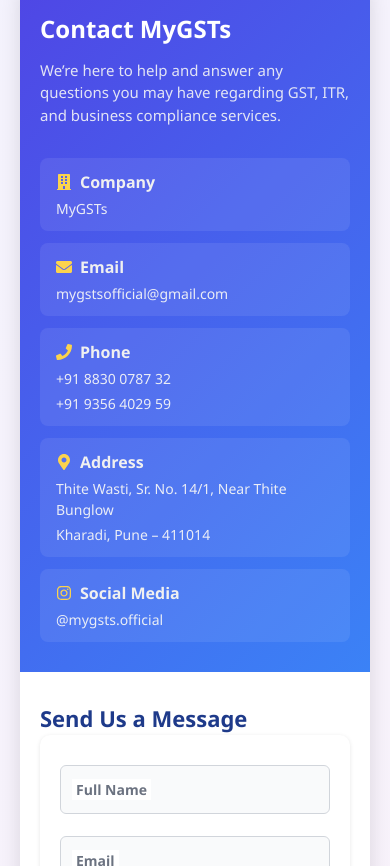
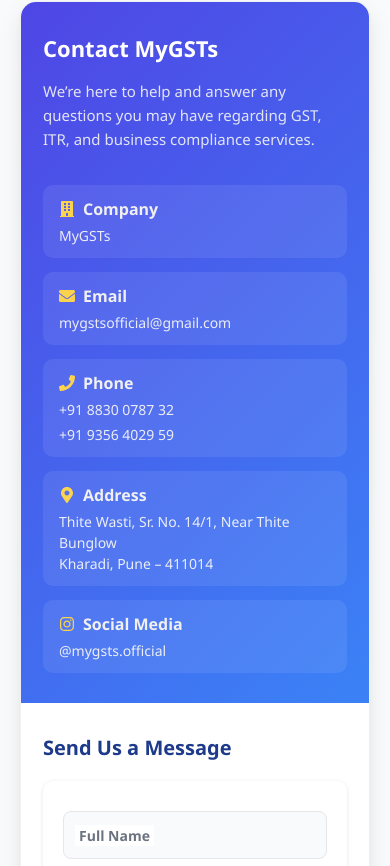
Before and after one commit to w-aniket/MyGSTs-Frontend, a React (Vite) app: page / in a window 390 px wide. Shown: the part 4998-5864 px from the top of the page. Built offline with nearby package versions, Linux system fonts and the light colour scheme; no server answers.

Commit message:
style: Enhance ContactForm and Footer styles for improved layout and responsiveness; update contact links to be clickable

```diff
--- a/src/Component/ContactForm/ContactForm.css
+++ b/src/Component/ContactForm/ContactForm.css
@@ -1,40 +1,56 @@
+/* ===============================
+   Contact Wrapper
+================================ */
 .contact-wrapper {
   display: flex;
   justify-content: center;
-  align-items: center;
+  align-items: flex-start;
   margin-top: 5rem;
-  /* min-height: 100vh; */
-  /* background: #f3f4f6; */
-  padding: 20px;
+  padding: 40px 20px;
+  background: #f8fafc;
   font-family: "Segoe UI", sans-serif;
 }
 
+/* ===============================
+   Contact Card
+================================ */
 .contact-card {
   display: flex;
   flex-wrap: wrap;
-  background: #ffffff;
   width: 100%;
-  max-width: 900px;
-  border-radius: 12px;
+  max-width: 920px;
+
+  border-radius: 16px;
   overflow: hidden;
-  box-shadow: 0 6px 20px rgba(0, 0, 0, 0.12);
-  min-height: auto; /* remove large min-height */
+
+  background: rgba(255, 255, 255, 0.9);
+  backdrop-filter: blur(10px);
+
+  border: 1px solid rgba(0,0,0,0.06);
+
+  box-shadow:
+    0 10px 25px rgba(0,0,0,0.08),
+    0 4px 10px rgba(0,0,0,0.04);
 }
 
-/* Left Section */
+/* ===============================
+   Left Section
+================================ */
 .contact-left {
   flex: 1;
-  padding: 30px 20px; /* reduce padding */
-  background: linear-gradient(135deg, #4f46e5, #3b82f6);
+  padding: 35px 28px;
+
+  background: linear-gradient(135deg,#4f46e5,#3b82f6);
   color: #f3f4f6;
+
   display: flex;
   flex-direction: column;
-  justify-content: center; /* center vertically */
-  gap: 12px; /* reduce gap */
+  justify-content: center;
+  gap: 14px;
 }
 
 .business-title {
-  font-size: 24px;
+  font-size: 26px;
   font-weight: 800;
   color: #ffffff;
 }
@@ -43,22 +59,29 @@
   font-size: 15px;
   opacity: 0.9;
   margin-bottom: 20px;
+  line-height: 1.6;
 }
 
+/* ===============================
+   Info Blocks
+================================ */
 .business-block {
-  background: rgba(255, 255, 255, 0.08);
+  background: rgba(255,255,255,0.08);
   padding: 12px 16px;
-  border-radius: 8px;
-  transition: 0.3s;
+  border-radius: 10px;
+
+  transition: all 0.25s ease;
 }
 
 .business-block:hover {
-  background: rgba(255, 255, 255, 0.15);
+  background: rgba(255,255,255,0.18);
+  transform: translateY(-2px);
 }
 
 .business-block h4 {
   display: flex;
   align-items: center;
+
   font-size: 16px;
   font-weight: 600;
   color: #f0f0f0;
@@ -76,18 +99,31 @@
   opacity: 0.95;
 }
 
-/* Right Section */
+/* clickable links */
+.business-block a {
+  color: inherit;
+  text-decoration: none;
+}
+
+.business-block a:hover {
+  text-decoration: underline;
+}
+
+/* ===============================
+   Right Section
+================================ */
 .contact-right {
   flex: 1;
-  padding: 30px 20px; /* reduce padding */
+  padding: 35px 28px;
+
   display: flex;
   flex-direction: column;
-  justify-content: center; /* center vertically */
+  justify-content: center;
 }
 
 .contact-right h2 {
   font-size: 22px;
-  margin-bottom: 15 px;
+  margin-bottom: 18px;
   color: #1e3a8a;
   font-weight: 700;
 }
@@ -95,10 +131,12 @@
 .contact-right form {
   display: flex;
   flex-direction: column;
-  gap: 12px; /* reduce gap between inputs */
+  gap: 14px;
 }
 
-/* Floating Label Inputs */
+/* ===============================
+   Floating Label Inputs
+================================ */
 .input-group {
   position: relative;
 }
@@ -106,28 +144,39 @@
 .input-group input,
 .input-group textarea {
   width: 100%;
+
   padding: 14px 12px 10px;
+
   background: #f9fafb;
-  border: 1px solid #d1d5db;
-  border-radius: 6px;
+  border: 1px solid #e5e7eb;
+  border-radius: 8px;
+
   font-size: 15px;
   outline: none;
-  transition: 0.2s ease;
+
+  transition: all 0.2s ease;
 }
 
 .input-group input:focus,
 .input-group textarea:focus {
-  border-color: #1e3a8a;
+  border-color: #2563eb;
   background: white;
+
+  box-shadow: 0 0 0 3px rgba(37,99,235,0.15);
 }
 
+/* Floating label */
 .input-group label {
   position: absolute;
+
   left: 12px;
   top: 14px;
+
   font-size: 14px;
   color: #6b7280;
+
   pointer-events: none;
+
   transition: 0.2s;
   background: white;
   padding: 0 4px;
@@ -137,39 +186,65 @@
 .input-group input:not(:placeholder-shown) + label,
 .input-group textarea:focus + label,
 .input-group textarea:not(:placeholder-shown) + label {
+
   top: -8px;
   left: 10px;
+
   font-size: 12px;
-  color: #1e3a8a;
-  border: 1px solid #1e3a8a;
+  color: #2563eb;
+
   border-radius: 4px;
 }
 
-/* Button */
+/* ===============================
+   Button
+================================ */
 .business-btn {
   padding: 14px;
-  background: #1e3a8a;
+
+  background: linear-gradient(135deg,#2563eb,#1d4ed8);
+
   color: white;
   font-size: 16px;
   font-weight: 600;
+
   border: none;
-  border-radius: 8px;
+  border-radius: 10px;
+
   cursor: pointer;
-  transition: 0.3s;
+
+  transition: all 0.25s ease;
 }
 
 .business-btn:hover {
-  background: #173170;
+  transform: translateY(-2px);
+  box-shadow: 0 8px 20px rgba(37,99,235,0.35);
 }
 
-/* Mobile */
-@media (max-width: 768px) {
+/* ===============================
+   Responsive
+================================ */
+@media (max-width: 900px) {
+
   .contact-card {
     flex-direction: column;
   }
 
   .contact-left,
   .contact-right {
-    padding: 30px 20px;
+    padding: 30px 22px;
   }
+
 }
+
+@media (max-width: 500px) {
+
+  .business-title {
+    font-size: 22px;
+  }
+
+  .contact-right h2 {
+    font-size: 20px;
+  }
+
+}
--- a/src/Component/ContactForm/ContactForm.jsx
+++ b/src/Component/ContactForm/ContactForm.jsx
@@ -52,7 +52,11 @@ const ContactForm = () => {
               <FaEnvelope style={{ marginRight: "8px" }} />
               Email
             </h4>
-            <p>mygstsofficial@gmail.com</p>
+            <p>
+              <a href="mailto:mygstsofficial@gmail.com">
+                mygstsofficial@gmail.com
+              </a>
+            </p>
           </div>
 
           <div className="business-block">
@@ -60,8 +64,12 @@ const ContactForm = () => {
               <FaPhone style={{ marginRight: "8px" }} />
               Phone
             </h4>
-            <p>+91 8830 0787 32</p>
-            <p>+91 9356 4029 59</p>
+            <p>
+              <a href="tel:+918830078732">+91 8830 0787 32</a>
+            </p>
+            <p>
+              <a href="tel:+919356402959">+91 9356 4029 59</a>
+            </p>
           </div>
 
           <div className="business-block">
@@ -69,8 +77,17 @@ const ContactForm = () => {
               <FaMapMarkerAlt style={{ marginRight: "8px" }} />
               Address
             </h4>
-            <p>Thite Wasti, Sr. No. 14/1, Near Thite Bunglow</p>
-            <p>Kharadi, Pune – 411014</p>
+<p>
+  <a
+    href="https://www.google.com/maps/search/?api=1&query=Thite+Wasti+Kharadi+Pune+411014"
+    target="_blank"
+    rel="noopener noreferrer"
+  >
+    Thite Wasti, Sr. No. 14/1, Near Thite Bunglow
+    <br />
+    Kharadi, Pune – 411014
+  </a>
+</p>
           </div>
 
           <div className="business-block">
@@ -78,7 +95,15 @@ const ContactForm = () => {
               <FaInstagram style={{ marginRight: "8px" }} />
               Social Media
             </h4>
-            <p>@mygsts.official</p>
+            <p>
+  <a
+    href="https://www.instagram.com/mygsts.official"
+    target="_blank"
+    rel="noopener noreferrer"
+  >
+    @mygsts.official
+  </a>
+</p>
           </div>
         </div>
 
--- a/src/Customer/Components/Footer/Footer.css
+++ b/src/Customer/Components/Footer/Footer.css
@@ -16,8 +16,8 @@
   max-width: 1280px;
   margin: auto;
   display: grid;
-  grid-template-columns: 2.2fr repeat(3, 1fr);
-  gap: 56px;
+ grid-template-columns: repeat(auto-fit, minmax(220px, 1fr));
+  gap: 48px;
 }
 
 /* ===============================
@@ -47,14 +47,14 @@
 ================================ */
 .footer-col .services-grid {
   display: grid;
-grid-template-columns: max-content max-content;
+grid-template-columns: repeat(2, minmax(0, 1fr));
   column-gap: 36px;
   row-gap: 12px;
   align-items: start;
 }
 
 .footer-col .services-grid li {
-  white-space: nowrap;
+  word-break: break-word;
 }
 
 .footer-col ul {
@@ -179,8 +179,7 @@ grid-template-columns: max-content max-content;
 ================================ */
 @media (max-width: 900px) {
   .footer-wrapper {
-    grid-template-columns: 1fr 1fr;
-    gap: 36px;
+    grid-template-columns: repeat(2, 1fr);
   }
 
   .footer-bottom {
@@ -194,16 +193,15 @@ grid-template-columns: max-content max-content;
 }
 
 @media (max-width: 520px) {
-  .footer-wrapper {
+ .footer-wrapper {
     grid-template-columns: 1fr;
-    gap: 32px;
   }
   .footer-col .services-grid {
     grid-template-columns: 1fr;
   }
 
-    .services-grid li {
-    white-space: normal;
+  .services-grid {
+    grid-template-columns: 1fr;
   }
 
   .footer-socials {
--- a/src/Customer/Components/Footer/Footer.jsx
+++ b/src/Customer/Components/Footer/Footer.jsx
@@ -16,16 +16,16 @@ const Footer = () => {
   const apiUrl = import.meta.env.VITE_API_URL;
 
   useEffect(() => {
-    const fetchServices  = async () => {
+    const fetchServices = async () => {
       try {
         const response = await axios.get(`${apiUrl}/api/services/all`);
         setServices(response.data.services);
       } catch (err) {
         console.error("Error fetching services:", err);
       }
-    }
+    };
     fetchServices();
-  } , []);
+  }, []);
 
   return (
     <footer className="premium-footer">
@@ -132,7 +132,12 @@ const Footer = () => {
           <a href="#">
             <FaFacebookF />
           </a>
-          <a href="#">
+
+          <a
+            href="https://www.instagram.com/mygsts.official"
+            target="_blank"
+            rel="noopener noreferrer"
+          >
             <FaInstagram />
           </a>
         </div>
```
